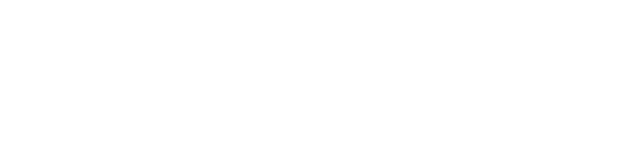
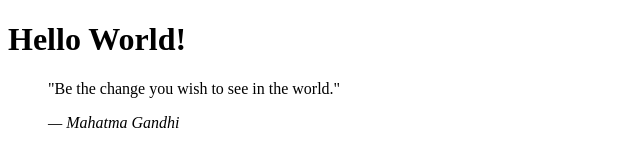
Before and after one commit to Roald-Niels/GitLab, a plain HTML site: page index.html in a window 1280 px wide. Shown: the whole page, without its empty margins (0-640 px from the left). Drawn offline with Linux system fonts and the light colour scheme.

Commit message:
Update index.html

```diff
--- a/index.html
+++ b/index.html
@@ -5,6 +5,11 @@
 <title>Insert title here</title>
 </head>
 <body>
+  <h1>Hello World!</h1>
 
+  <blockquote>
+    <p>"Be the change you wish to see in the world."</p>
+    <cite>— Mahatma Gandhi</cite>
+  </blockquote>
 </body>
 </html>
```
